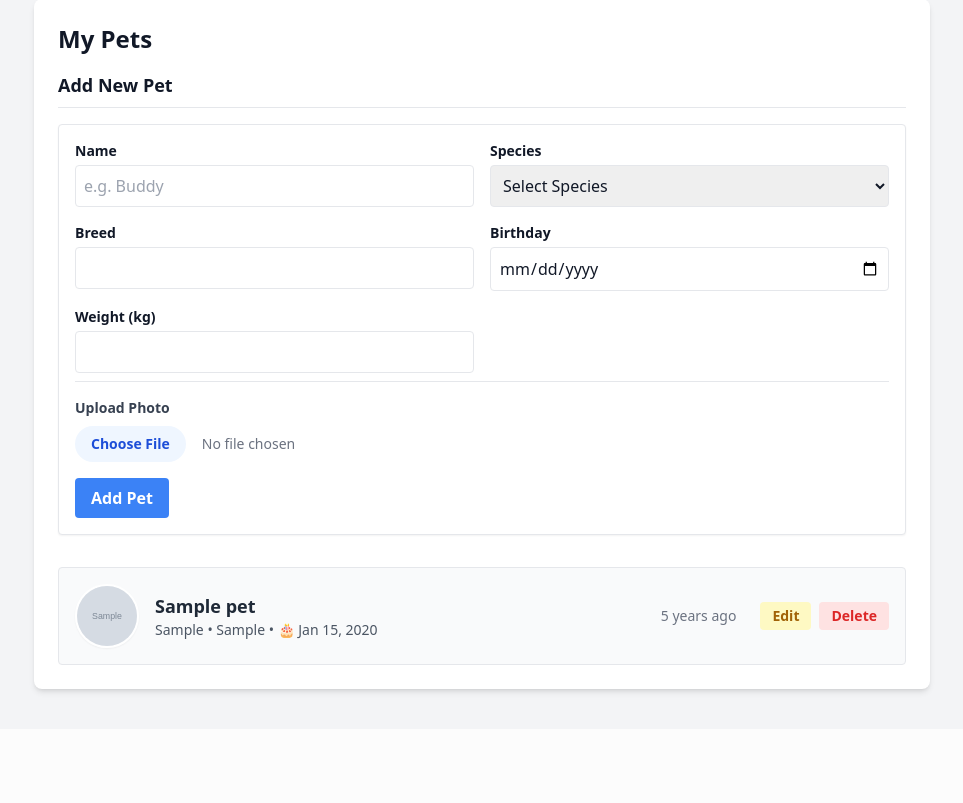
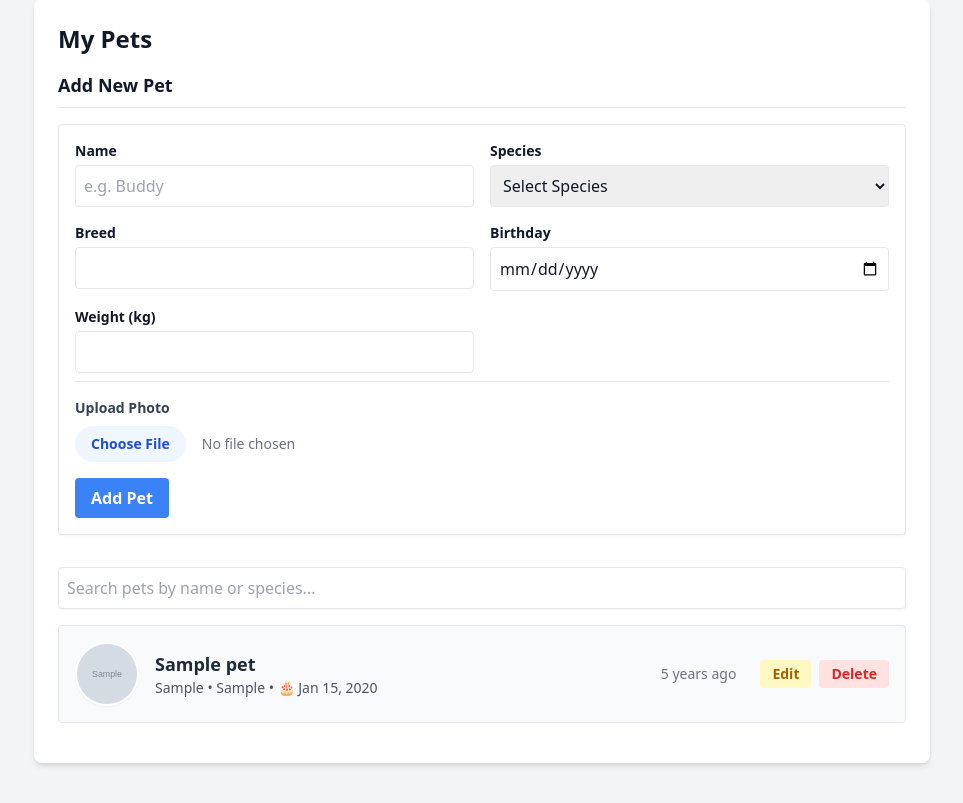
Before and after one commit to henloo123/Pet-Info-Manager-v2, a Laravel app: page /pets in a window 1280 px wide. Shown: the part 101-904 px from the top of the page, without its empty margins (158-1121 px from the left). Before the commit the page ends 796 px from the top, so only its background shows below. Run offline with Laravel 12, Linux system fonts and the light colour scheme; tables that the repository leaves empty hold one stand-in row (values such as "Sample post"); grey boxes marked "Sample" are stand-in pictures; some libraries are stand-ins or nearby versions.

Commit message:
Improve Pet Manager with search, pagination, and validation
- Add search functionality to filter pets by name or species
- Implement pagination (10 pets per page)
- Add `before:today` validation rule for date of birth
- Add empty state message when no pets are found
- Add `PetFactory` for testing
- Add `PetManagerTest` (Pest) to verify functionality

```diff
--- a/app/Livewire/PetManager.php
+++ b/app/Livewire/PetManager.php
@@ -5,10 +5,12 @@ namespace App\Livewire;
 use App\Models\Pet;
 use Livewire\Component;
 use Livewire\WithFileUploads;
+use Livewire\WithPagination;
 
 class PetManager extends Component
 {
     use WithFileUploads;
+    use WithPagination;
 
     //Form Properties
     public $name = '';
@@ -17,6 +19,9 @@ class PetManager extends Component
     public $date_of_birth = '';
     public $weight = '';
     public $image;
+
+    // Search
+    public $search = '';
 
     //Track Editing State
     public $editingPetId = null;
@@ -27,9 +32,14 @@ class PetManager extends Component
         'species' => 'required',
         'breed' => 'nullable|string',
         'weight' => 'nullable|numeric',
-        'date_of_birth' => 'nullable|date',
+        'date_of_birth' => 'nullable|date|before:today',
         'image' => 'nullable|image|max:1024',
     ];
+
+    public function updatingSearch()
+    {
+        $this->resetPage();
+    }
 
     public function createPet(){
         $this -> validate();
@@ -115,6 +125,14 @@ class PetManager extends Component
 
     public function render()
     {
-        return view('livewire.pet-manager', ['pets' => Pet::latest()->get()])->layout('components.layouts.simple');
+        $pets = Pet::query()
+            ->when($this->search, function ($query) {
+                $query->where('name', 'like', '%' . $this->search . '%')
+                      ->orWhere('species', 'like', '%' . $this->search . '%');
+            })
+            ->latest()
+            ->paginate(10);
+
+        return view('livewire.pet-manager', ['pets' => $pets])->layout('components.layouts.simple');
     }
 }
--- a/resources/views/livewire/pet-manager.blade.php
+++ b/resources/views/livewire/pet-manager.blade.php
@@ -78,6 +78,7 @@
                     type="date"
                     @class(['w-full', 'border', 'p-2', 'rounded', 'dark:bg-gray-800', 'dark:border-gray-600', 'dark:text-white'])
                 >
+                @error('date_of_birth') <span id="error-dob" @class(['text-red-500', 'text-xs'])>{{ $message }}</span> @enderror
             </div>
 
             <!-- Weight Input -->
@@ -147,9 +148,19 @@
         </div>
     </form>
 
+    <!-- Search Input -->
+    <div class="mb-4">
+        <input
+            wire:model.live.debounce.300ms="search"
+            type="text"
+            placeholder="Search pets by name or species..."
+            class="w-full p-2 border rounded shadow-sm dark:bg-gray-800 dark:border-gray-600 dark:text-white"
+        >
+    </div>
+
     <!-- LIST OF PETS (Keep existing code below) -->
     <div @class(['space-y-4']) id="pet-list">
-        @foreach($pets as $pet)
+        @forelse($pets as $pet)
                         <!-- Pet Card Item -->
             <div class="p-4 border rounded bg-gray-50 dark:bg-gray-700 dark:border-gray-600 flex justify-between items-center pet-item transition-colors">
 
@@ -210,6 +221,14 @@
                     </button>
                 </div>
             </div>
-        @endforeach
+        @empty
+            <div class="text-center p-8 bg-gray-50 dark:bg-gray-800 rounded border dark:border-gray-600">
+                <p class="text-gray-500 dark:text-gray-400 text-lg">No pets found. Add one above!</p>
+            </div>
+        @endforelse
+
+        <div class="mt-4">
+            {{ $pets->links() }}
+        </div>
     </div>
 </div>
```
Also changed, not shown: database/factories/PetFactory.php (added, +28 -0 lines), tests/Feature/PetManagerTest.php (added, +65 -0 lines).
